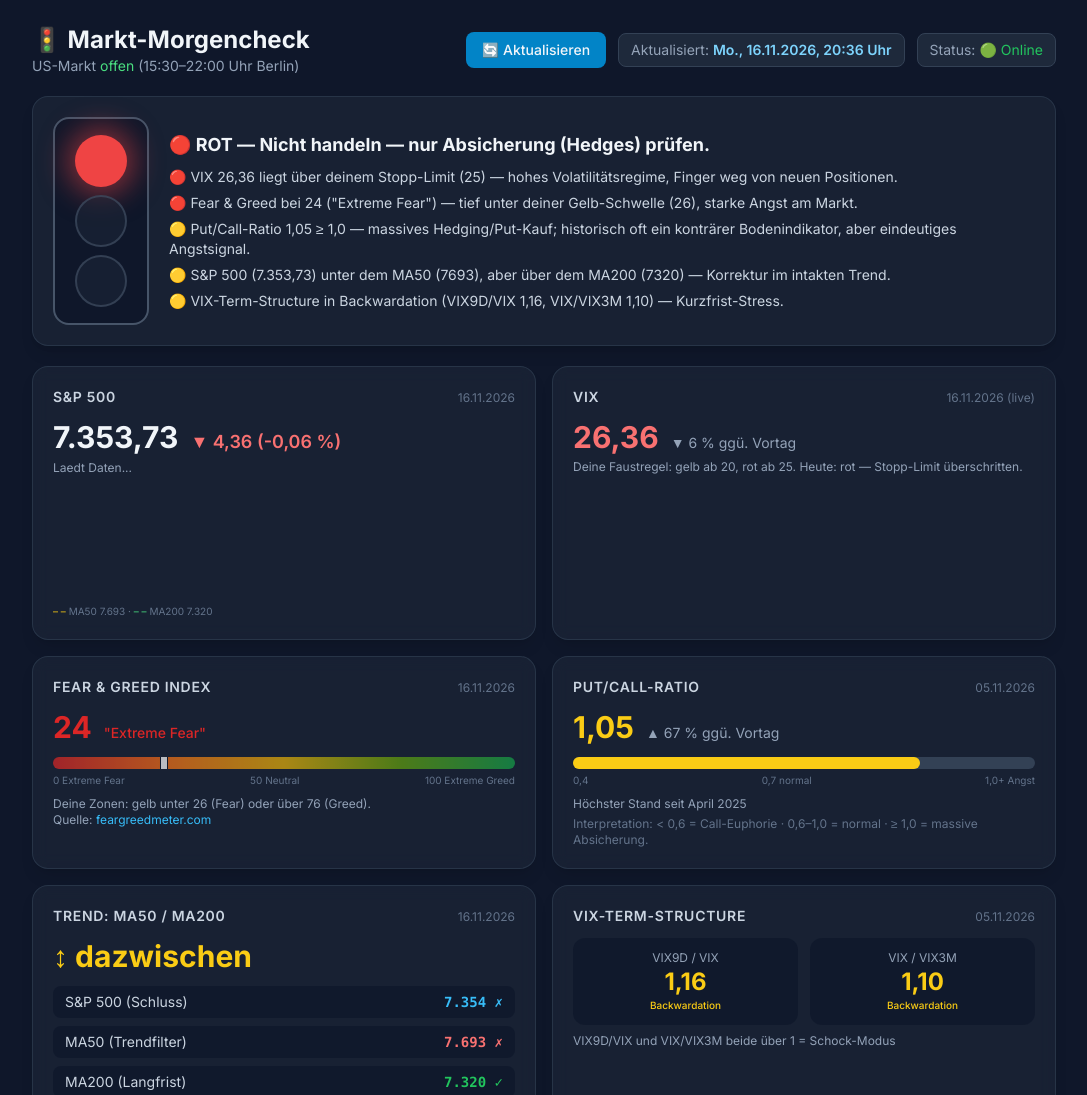
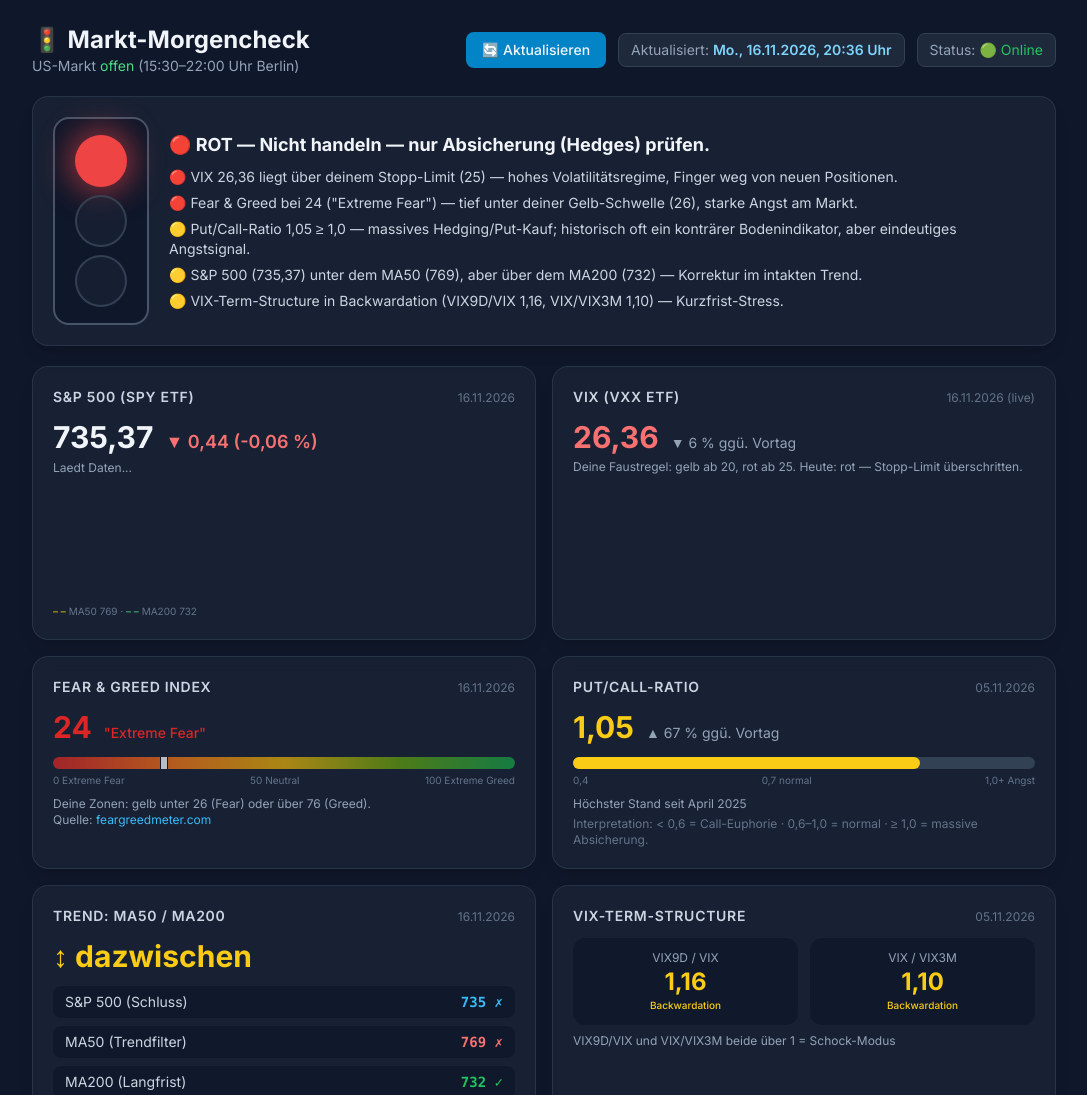
Before and after one commit to seiletbi12/boersenampel, a plain HTML site: page index.html in a window 1280 px wide. Shown: the top 1095 px of the page, without its empty margins (96-1183 px from the left). Drawn offline with nearby package versions, Linux system fonts and the light colour scheme; no server answers.

Commit message:
Switch to ETF symbols SPY and VXX for Alpha Vantage compatibility
Co-authored-by: seiletbi12 <seiletbi12@users.noreply.github.com>

```diff
--- a/index.html
+++ b/index.html
@@ -69,7 +69,7 @@
         <div class="grid gap-4 md:grid-cols-2">
             <div class="rounded-2xl border border-slate-700/60 bg-slate-800/60 p-5 shadow-lg backdrop-blur">
                 <div class="mb-3 flex items-baseline justify-between">
-                    <h3 class="text-sm font-semibold uppercase tracking-wider text-slate-300">S&P 500</h3>
+                    <h3 class="text-sm font-semibold uppercase tracking-wider text-slate-300">S&P 500 (SPY ETF)</h3>
                     <span class="text-xs text-slate-500" id="spxDate">-</span>
                 </div>
                 <div class="flex items-baseline gap-3">
@@ -79,14 +79,14 @@
                 <p class="mt-1 text-xs text-slate-400" id="spxNote">Laedt Daten...</p>
                 <div class="mt-3 h-28"><canvas id="spxChart"></canvas></div>
                 <p class="mt-1 text-[10px] text-slate-500">
-                    <span class="text-yellow-400">– –</span> MA50 <span id="ma50Value">7.693</span> ·
-                    <span class="text-green-400">– –</span> MA200 <span id="ma200Value">7.320</span>
+                    <span class="text-yellow-400">– –</span> MA50 <span id="ma50Value">769,30</span> ·
+                    <span class="text-green-400">– –</span> MA200 <span id="ma200Value">732,04</span>
                 </p>
             </div>
 
             <div class="rounded-2xl border border-slate-700/60 bg-slate-800/60 p-5 shadow-lg backdrop-blur">
                 <div class="mb-3 flex items-baseline justify-between">
-                    <h3 class="text-sm font-semibold uppercase tracking-wider text-slate-300">VIX</h3>
+                    <h3 class="text-sm font-semibold uppercase tracking-wider text-slate-300">VIX (VXX ETF)</h3>
                     <span class="text-xs text-slate-500" id="vixDate">-</span>
                 </div>
                 <div class="flex items-baseline gap-3">
@@ -220,7 +220,7 @@
         const DEFAULT_THRESHOLDS = { vixCaution: 20, vixStop: 25, fgFear: 26, fgGreed: 76 };
         const ALPHA_VANTAGE_KEY = '8YJQGE39KQKH7KBU';
         const data = {
-            spx: { value: null, change: null, changePercent: null, date: null, ma50: 7692.97, ma200: 7320.35, series: [] },
+            spx: { value: null, change: null, changePercent: null, date: null, ma50: 769.297, ma200: 732.035, series: [] },
             vix: { value: null, change: null, changePercent: null, date: null, series: [] },
             fg: { value: null, zone: "-", prev: null, date: null },
             pcr: { value: 1.05, prev: 0.63, date: "05.11.2026", note: "Höchster Stand seit April 2025" },
@@ -311,7 +311,7 @@
         }
 
         async function loadSPX() {
-            const symbol = '^GSPC';
+            const symbol = 'SPY';
             try {
                 const url = `https://www.alphavantage.co/query?function=TIME_SERIES_DAILY&symbol=${symbol}&apikey=${ALPHA_VANTAGE_KEY}`;
                 const response = await fetch(url, { cache: 'no-store' });
@@ -330,14 +330,14 @@
                     }
                 }
             } catch (e) {
-                console.error('Alpha Vantage SPX Fehler:', e);
+                console.error('Alpha Vantage SPY Fehler:', e);
             }
-            showInfoBox('ℹ️ S&P 500: Live-Daten nicht verfügbar. Zeige Fallback-Werte.', 'warning');
-            return { value: 7353.73, change: -4.36, changePercent: -0.06, date: new Date() };
+            showInfoBox('ℹ️ S&P 500 (SPY): Live-Daten nicht verfügbar. Zeige Fallback-Werte.', 'warning');
+            return { value: 735.37, change: -0.44, changePercent: -0.06, date: new Date() };
         }
 
         async function loadVIX() {
-            const symbol = '^VIX';
+            const symbol = 'VXX';
             try {
                 const url = `https://www.alphavantage.co/query?function=TIME_SERIES_DAILY&symbol=${symbol}&apikey=${ALPHA_VANTAGE_KEY}`;
                 const response = await fetch(url, { cache: 'no-store' });
@@ -356,9 +356,9 @@
                     }
                 }
             } catch (e) {
-                console.error('Alpha Vantage VIX Fehler:', e);
+                console.error('Alpha Vantage VXX Fehler:', e);
             }
-            showInfoBox('ℹ️ VIX: Live-Daten nicht verfügbar. Zeige Fallback-Werte.', 'warning');
+            showInfoBox('ℹ️ VIX (VXX): Live-Daten nicht verfügbar. Zeige Fallback-Werte.', 'warning');
             return { value: 26.36, change: -1.82, changePercent: -6.46, date: new Date() };
         }
 
```
